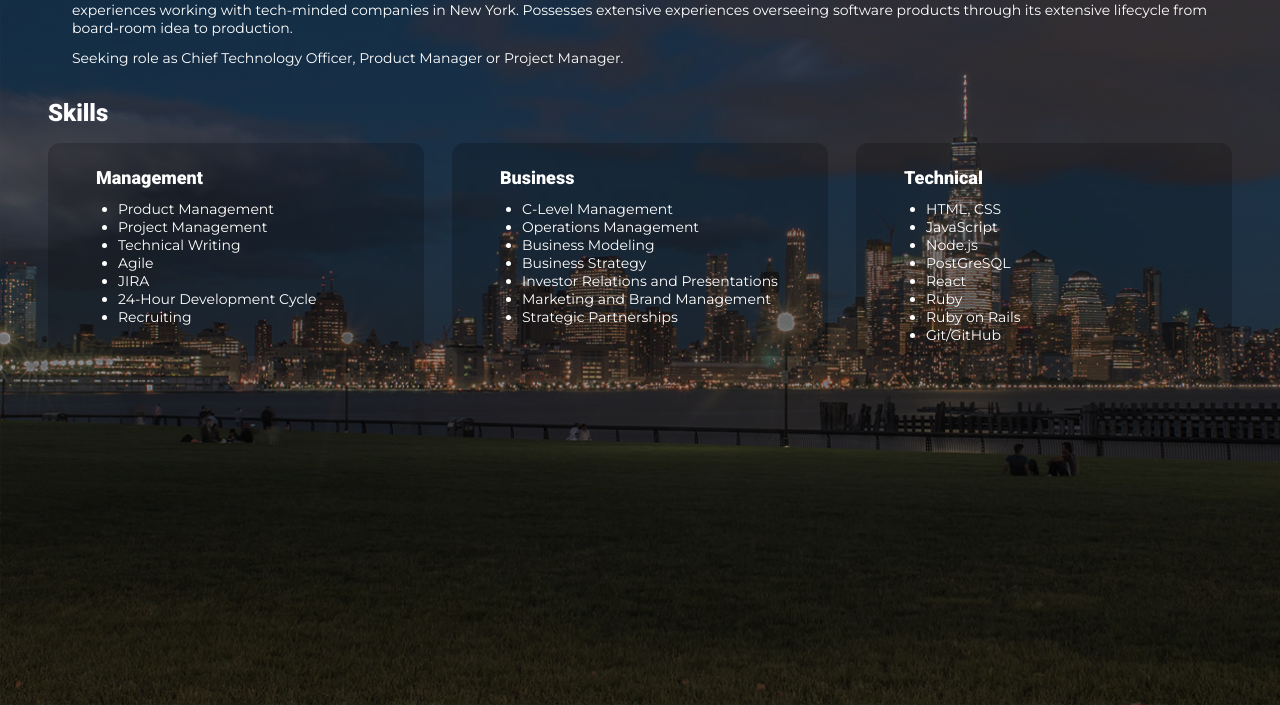
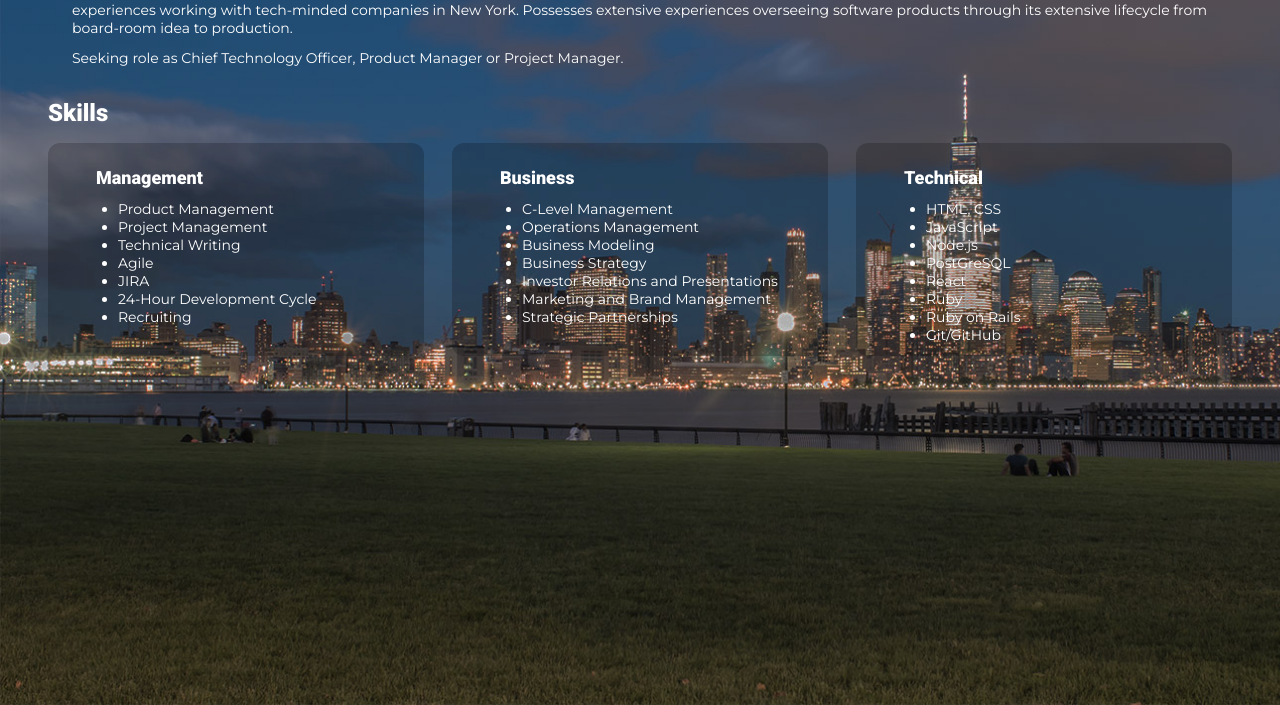
Before and after one commit to solitonyc/solito-website, a plain HTML site: page index.html in a window 1280 px wide. Shown: the part 354-1059 px from the top of the page. Drawn offline with Linux system fonts and the light colour scheme.

Commit message:
fix skills cards

```diff
--- a/styles.css
+++ b/styles.css
@@ -49,7 +49,7 @@ body {
 		display: block;
 		position: absolute;
 		padding-left: 24px;
-		background-image: linear-gradient( rgba(0, 0, 0, 0.4), rgba(0, 0, 0, 0.4)), url(images/home_bg.jpg);
+		background-image: url(images/home_bg.jpg);
 		background-repeat: none;
 		background-size: cover;
 		background-color: #35222B;
```
